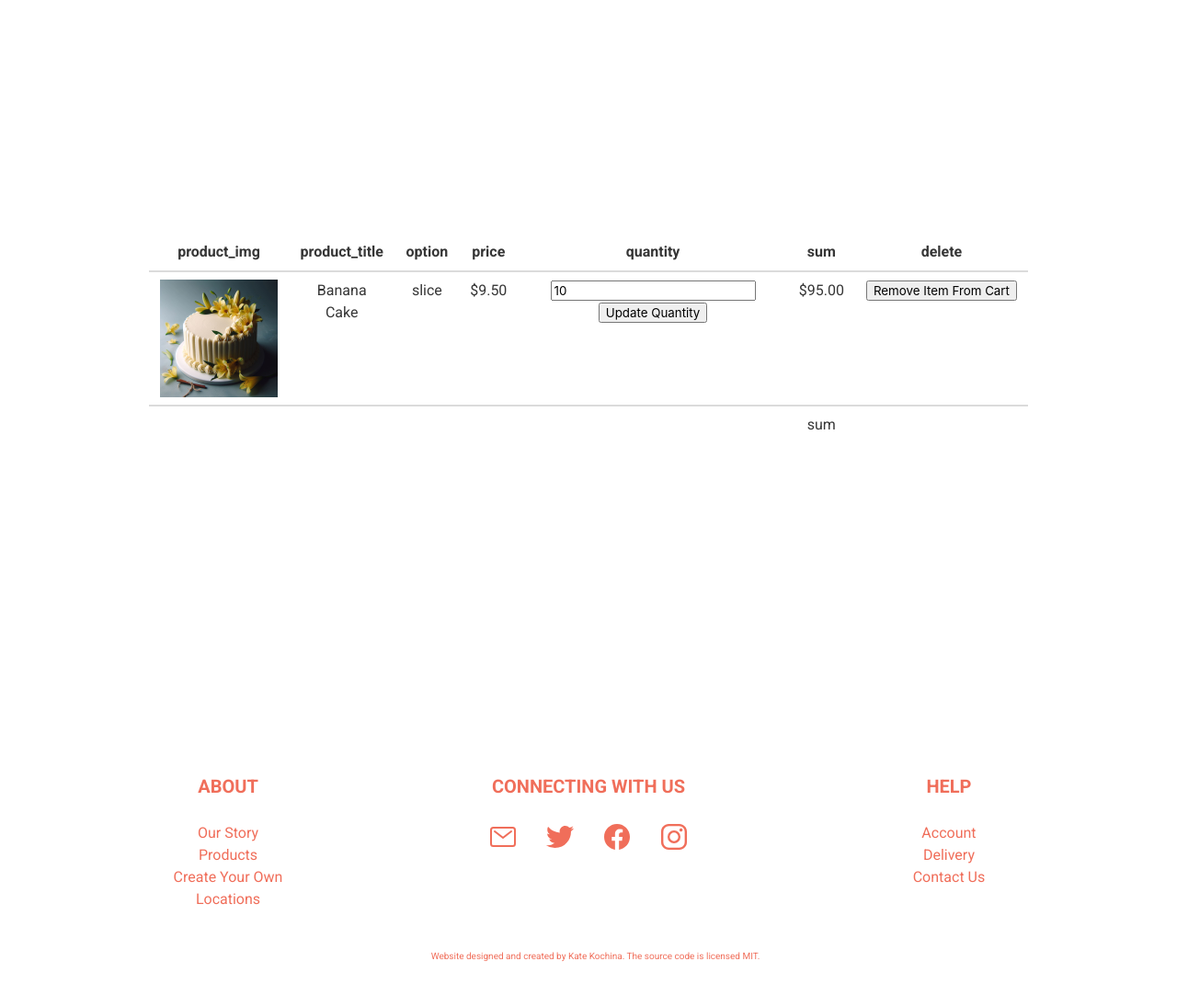
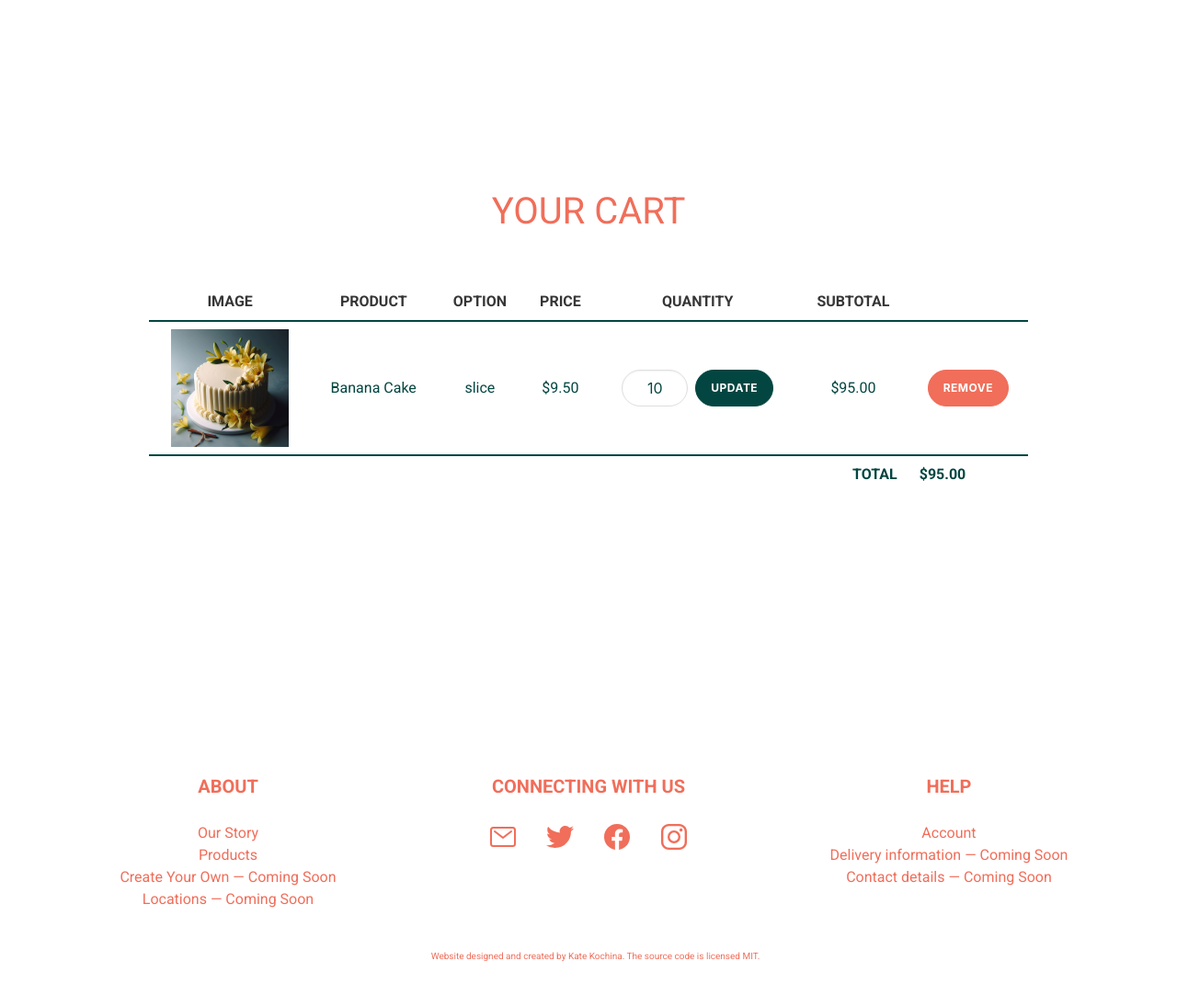
Before and after one commit to kateryna-kochina/bakery-online-shop, a Flask app: page /cart in a window 1280 px wide. Shown: the part 84-1179 px from the top of the page at 92% size. Run offline with Flask 3, Linux system fonts and the light colour scheme; a user stored in the database is signed in; data comes from the database, SQL or seed files in the repository; tables that the repository leaves empty hold one stand-in row (values such as "Sample post"); one stand-in notice (Sample message) is shown.

Commit message:
Refine cart UI

```diff
--- a/app/cart/routes.py
+++ b/app/cart/routes.py
@@ -1,3 +1,5 @@
+from decimal import Decimal
+
 from flask import Blueprint, flash, redirect, render_template, request, url_for
 from flask_login import current_user, login_required
 from sqlalchemy.exc import SQLAlchemyError
@@ -18,14 +20,13 @@ def view_cart():
     # Retrieve the current user's cart
     user_cart = Cart.query.filter_by(user_id=current_user.id).first()
 
-    if user_cart:
+    if user_cart and user_cart.items:
         cart_items = []
+        cart_total = Decimal('0.00')
         forms = []
         remove_item_forms = []
 
         for item in user_cart.items:
-            print(item.id)
-
             form = UpdateQuantity(prefix=str(item.id))
             form.cart_item_id.data = item.id
             forms.append(form)
@@ -37,6 +38,8 @@ def view_cart():
             product = Product.query.get(item.product_id)
             option = Option.query.get(item.option_id)
             unit_price = calculate_unit_price(product, option)
+            line_total = unit_price * item.quantity
+            cart_total += line_total
             cart_items.append({
                 'product_title': product.title,
                 'product_img': product.img_path,
@@ -44,7 +47,7 @@ def view_cart():
                 'coefficient': option.coefficient,
                 'quantity': item.quantity,
                 'price': '{:.2f}'.format(unit_price),
-                'sum': '{:.2f}'.format(unit_price * item.quantity),
+                'sum': '{:.2f}'.format(line_total),
                 'cart_item_id': item.id
             })
 
@@ -87,7 +90,8 @@ def view_cart():
         return render_template('cart/cart.html',
                                forms=forms,
                                remove_item_forms=remove_item_forms,
-                               cart_items=cart_items)
+                               cart_items=cart_items,
+                               cart_total='{:.2f}'.format(cart_total))
 
     # If user's cart is empty, return an empty cart
     return render_template('cart/empty_cart.html')
--- a/app/cart/templates/cart/cart.html
+++ b/app/cart/templates/cart/cart.html
@@ -8,6 +8,9 @@
                 <div
                     class="column is-10-desktop is-fullwidth-tablet is-fullwidth-mobile is-centered is-relative"
                 >
+                    <div class="has-text-centered mb-6">
+                        <h1 class="is-size-2 mb-3 is-secondary-color is-uppercase">Your Cart</h1>
+                    </div>
                     {% include 'cart/cart_table.html' %}
                 </div>
             </div>
--- a/app/cart/templates/cart/cart_table.html
+++ b/app/cart/templates/cart/cart_table.html
@@ -1,24 +1,20 @@
-<table class="table is-fullwidth has-text-centered">
+<table class="table cart-table is-fullwidth has-text-centered">
     <thead>
         <tr>
-            <th class="has-text-centered">product_img</th>
-            <th class="has-text-centered">product_title</th>
-            <th class="has-text-centered">option</th>
-            <th class="has-text-centered">price</th>
-            <th class="has-text-centered">quantity</th>
-            <th class="has-text-centered">sum</th>
-            <th class="has-text-centered">delete</th>
+            <th class="has-text-centered">Image</th>
+            <th class="has-text-centered">Product</th>
+            <th class="has-text-centered">Option</th>
+            <th class="has-text-centered">Price</th>
+            <th class="has-text-centered">Quantity</th>
+            <th class="has-text-centered">Subtotal</th>
+            <th class="has-text-centered"></th>
         </tr>
     </thead>
     <tfoot>
         <tr>
-            <td></td>
-            <td></td>
-            <td></td>
-            <td></td>
-            <td></td>
-            <td>sum</td>
-            <td></td>
+            <td colspan="5"></td>
+            <th class="has-text-right">Total</th>
+            <th>${{ cart_total }}</th>
         </tr>
     </tfoot>
     <tbody>
@@ -27,9 +23,6 @@
             {% set cart_item = cart_items[index] %}
             {% set form = forms[index] %}
             {% set remove_item_form = remove_item_forms[index] %}
-            <form method="POST">
-                {{ form.hidden_tag() }}
-
             <td class="is-flex is-justify-content-center">
                 <figure class="image is-128x128 is-centered">
                     <img
@@ -42,17 +35,19 @@
             <td>{{ cart_item.option_name }}</td>
             <td>${{ cart_item.price }}</td>
             <td>
-                    {{ form.quantity(value=cart_item.quantity) }}
-                    {{ form.update_btn() }}
-
+                <form method="POST" class="cart-quantity-form">
+                    {{ form.hidden_tag() }}
+                    {{ form.quantity(class="input cart-quantity-input", value=cart_item.quantity) }}
+                    {{ form.update_btn(class="button is-primary is-rounded is-outlined cart-update-button", value="Update") }}
+                </form>
             </td>
             <td>${{ cart_item.sum }}</td>
+            <td>
+                <form method="POST" class="cart-remove-form">
+                    {{ remove_item_form.hidden_tag() }}
+                    {{ remove_item_form.remove_btn(class="button is-rounded cart-remove-button", value="Remove") }}
                 </form>
-
-            <form method="POST">
-                {{ remove_item_form.hidden_tag() }}
-                <td>{{ remove_item_form.remove_btn() }}</td>
-            </form>
+            </td>
         </tr>
         {% endfor %}
     </tbody>
--- a/app/general/templates/general/about.html
+++ b/app/general/templates/general/about.html
@@ -134,7 +134,7 @@
                         join us on this enchanting journey. Whether you're a
                         curious traveler passing through the forest or a local
                         seeking a taste of home, know that you are always
-                        welcthe the Bakery, where every treat tells a story of
+                        welcome to the Bakery, where every treat tells a story of
                         passion and flour.
                         <br />
                         With love and gratitude, Sunny
--- a/app/general/templates/general/base.html
+++ b/app/general/templates/general/base.html
@@ -37,6 +37,17 @@
     <body class="has-navbar-fixed-top">
         {% include('general/includes/navigation.html') %}
 
+        {% with messages = get_flashed_messages(with_categories=true) %}
+            {% if messages %}
+            {% for category, message in messages %}
+            <div class="notification site-notification is-{{ 'danger' if category == 'error' else category }}" data-auto-dismiss>
+                <button class="delete" type="button" aria-label="Dismiss notification"></button>
+                {{ message }}
+            </div>
+            {% endfor %}
+            {% endif %}
+        {% endwith %}
+
         {% block content %} {% endblock content %}
 
         {% include('general/includes/footer.html') %}
--- a/app/general/templates/general/includes/footer.html
+++ b/app/general/templates/general/includes/footer.html
@@ -24,18 +24,14 @@
                         </a>
                     </li>
                     <li>
-                        <a class="footer-item is-size-6" href="#">
-                            Create Your Own
-                        </a>
+                        <span class="footer-item is-size-6">
+                            Create Your Own — Coming Soon
+                        </span>
                     </li>
                     <li>
-                        <a
-                            class="footer-item is-size-6"
-                            href=""
-                            target="_blank"
-                        >
-                            Locations
-                        </a>
+                        <span class="footer-item is-size-6">
+                            Locations — Coming Soon
+                        </span>
                     </li>
                 </ul>
             </div>
@@ -89,31 +85,19 @@
 
                 <ul class="links help is-block is-vcentered">
                     <li>
-                        <a
-                            class="footer-item is-size-6"
-                            href=""
-                            target="_blank"
-                        >
+                        <a class="footer-item is-size-6" href="{{ url_for('user.login') }}">
                             Account
                         </a>
                     </li>
                     <li>
-                        <a
-                            class="footer-item is-size-6"
-                            href=""
-                            target="_blank"
-                        >
-                            Delivery
-                        </a>
+                        <span class="footer-item is-size-6">
+                            Delivery information — Coming Soon
+                        </span>
                     </li>
                     <li>
-                        <a
-                            class="footer-item is-size-6"
-                            href=""
-                            target="_blank"
-                        >
-                            Contact Us
-                        </a>
+                        <span class="footer-item is-size-6">
+                            Contact details — Coming Soon
+                        </span>
                     </li>
                 </ul>
             </div>
--- a/app/products/templates/products/includes/categories_navigation.html
+++ b/app/products/templates/products/includes/categories_navigation.html
@@ -22,8 +22,8 @@
     <div
         class="level-end is-flex-desktop is-inline-mobile is-justify-content-center"
     >
-        <a class="level-item button is-info is-outlined is-rounded" href="">
-            Create Your Own
-        </a>
+        <span class="level-item button is-info is-outlined is-rounded" aria-disabled="true">
+            Create Your Own — Coming Soon
+        </span>
     </div>
 </nav>
--- a/app/static/css/styles.css
+++ b/app/static/css/styles.css
@@ -292,3 +328,78 @@ span.icon ion-icon {
 .signup-link:hover {
     color: var(--tertiary);
 }
+
+.cart-table {
+    border: 0;
+    background-color: var(--primary);
+    color: var(--tertiary);
+}
+
+.cart-table th {
+    border-bottom: 2px solid var(--tertiary);
+    color: var(--tertiary);
+    text-transform: uppercase;
+}
+
+.cart-table td,
+.cart-table th {
+    vertical-align: middle;
+}
+
+.cart-table tbody td {
+    border-color: var(--tertiary);
+}
+
+.cart-table tfoot td,
+.cart-table tfoot th {
+    border-top: 2px solid var(--tertiary);
+}
+
+.cart-table tfoot th {
+    color: var(--tertiary);
+}
+
+.cart-quantity-form,
+.cart-remove-form {
+    display: flex;
+    align-items: center;
+    justify-content: center;
+    gap: 0.5rem;
+}
+
+.cart-quantity-input.input {
+    width: 4.5rem;
+    height: 2.5rem;
+    border-color: var(--grey-tint-1);
+    border-radius: 999px;
+    color: var(--tertiary);
+    text-align: center;
+}
+
+.cart-quantity-input.input:focus {
+    border-color: var(--secondary);
+    box-shadow: 0 0 0 0.125em rgba(240, 110, 90, 0.2);
+}
+
+.cart-update-button.button,
+.cart-remove-button.button {
+    min-height: 2.5rem;
+    padding: 0.5rem 1rem;
+    font-size: 0.75rem;
+    font-weight: 700;
+    letter-spacing: 0.04em;
+    text-transform: uppercase;
+}
+
+.cart-remove-button.button {
+    border-color: var(--secondary);
+    background-color: var(--secondary);
+    color: var(--primary);
+}
+
+.cart-remove-button.button:hover,
+.cart-remove-button.button:focus {
+    border-color: var(--secondary);
+    background-color: transparent;
+    color: var(--secondary);
+}
--- a/app/static/js/scripts.js
+++ b/app/static/js/scripts.js
@@ -13,6 +13,14 @@ document.addEventListener('DOMContentLoaded', () => {
       });
     });
   }
+
+  document.querySelectorAll('[data-auto-dismiss]').forEach(notification => {
+    const dismiss = () => notification.remove();
+    const dismissButton = notification.querySelector('.delete');
+
+    dismissButton?.addEventListener('click', dismiss);
+    window.setTimeout(dismiss, 5000);
+  });
 });
 
 // Set option id to hidden input value with selected_option id
--- a/config.py
+++ b/config.py
@@ -18,3 +18,4 @@ class Config:
 
     # Database configuration
     SQLALCHEMY_DATABASE_URI = 'sqlite:///bakery.db'
+    SQLALCHEMY_TRACK_MODIFICATIONS = False
--- a/populate_database.py
+++ b/populate_database.py
@@ -63,9 +63,9 @@ def populate_database():
             db.session.commit()
             print('Database populated successfully.')
 
-    except Exception as e:
+    except Exception:
         db.session.rollback()
-        print('Error populating database:', e)
+        raise
 
 
 if __name__ == '__main__':
```
Also changed, not shown: other parts of app/static/css/styles.css (+53 -17 lines), app/__init__.py (+19 -37 lines), app/cart/templates/cart/empty_cart.html (+15 -1 lines), app/general/templates/general/home.html (+5 -5 lines). Lines whose indentation alone changed are shown as unchanged.
